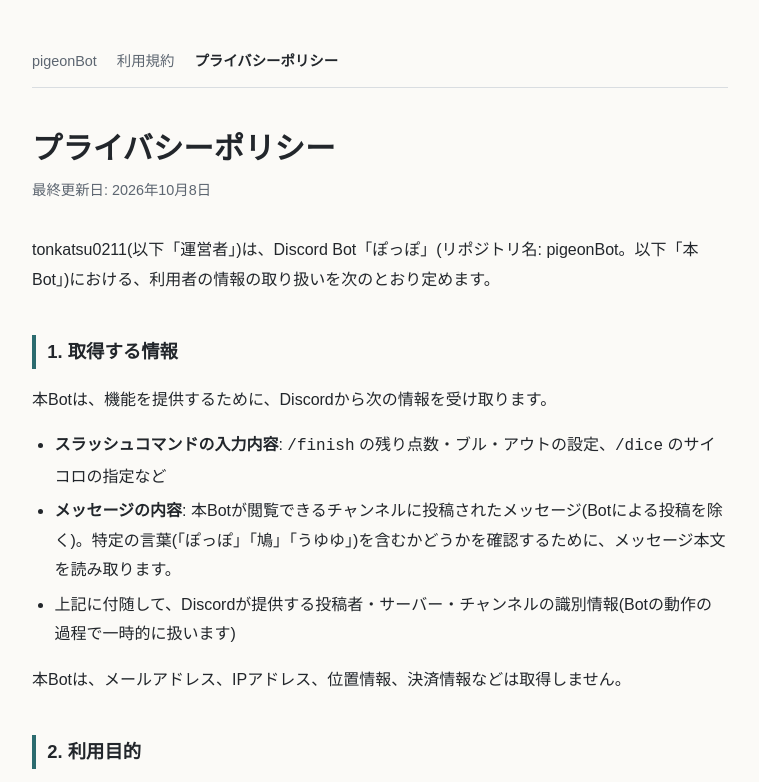
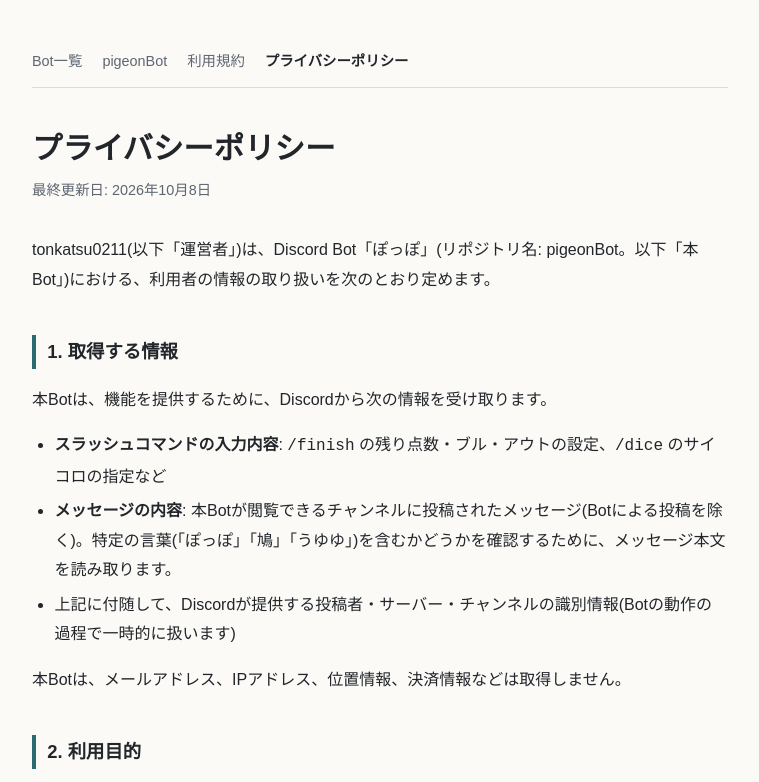
Before and after one commit to tonkatsu0211/pigeonBot, a website: page docs/pigeonBot/privacy.html in a window 1280 px wide. Shown: the top 782 px of the page, without its empty margins (260-1019 px from the left). Drawn offline with Linux system fonts and the light colour scheme.

Commit message:
Update privacy.html

```diff
--- a/docs/pigeonBot/privacy.html
+++ b/docs/pigeonBot/privacy.html
@@ -13,7 +13,7 @@ h2{font-size:1.15rem;margin:2.5rem 0 .5rem;padding-left:.7rem;border-left:4px so
 ul,ol{padding-left:1.4rem}li{margin:.3rem 0}
 footer{margin-top:3rem;padding-top:1rem;border-top:1px solid var(--line);color:var(--mute);font-size:.85rem}
 </style></head><body><main>
-<nav><a href="index.html">pigeonBot</a><a href="terms.html">利用規約</a><a href="privacy.html" aria-current="page">プライバシーポリシー</a></nav>
+<nav><a href="../index.html">Bot一覧</a><a href="index.html">pigeonBot</a><a href="terms.html">利用規約</a><a href="privacy.html" aria-current="page">プライバシーポリシー</a></nav>
 <h1>プライバシーポリシー</h1>
 <p class="meta">最終更新日: 2026年10月8日</p>
 <p>tonkatsu0211(以下「運営者」)は、Discord Bot「ぽっぽ」(リポジトリ名: pigeonBot。以下「本Bot」)における、利用者の情報の取り扱いを次のとおり定めます。</p>
```
